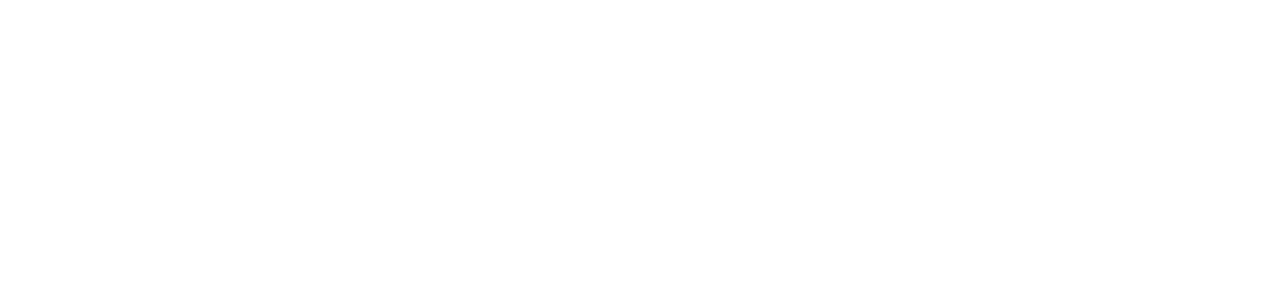
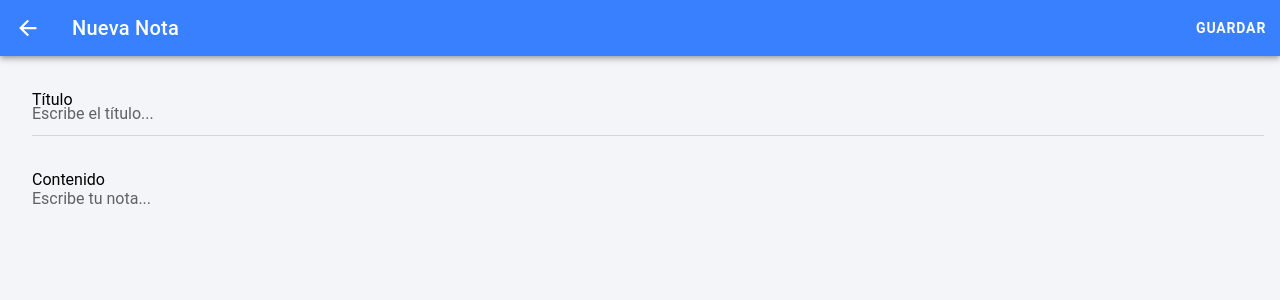
Before and after one commit to ElbisVallejos/Ionic, a React (Vite) app: page /create in a window 1280 px wide. Shown: the top 300 px of the page. Built offline with nearby package versions, Linux system fonts and the light colour scheme.

Commit message:
app lista para iOS

```diff
--- a/src/App.tsx
+++ b/src/App.tsx
@@ -1,37 +1,9 @@
-import { Redirect, Route } from 'react-router-dom';
+import React from 'react';
 import { IonApp, IonRouterOutlet, setupIonicReact } from '@ionic/react';
 import { IonReactRouter } from '@ionic/react-router';
-import Home from './pages/Home';
-
-/* Core CSS required for Ionic components to work properly */
-import '@ionic/react/css/core.css';
-
-/* Basic CSS for apps built with Ionic */
-import '@ionic/react/css/normalize.css';
-import '@ionic/react/css/structure.css';
-import '@ionic/react/css/typography.css';
-
-/* Optional CSS utils that can be commented out */
-import '@ionic/react/css/padding.css';
-import '@ionic/react/css/float-elements.css';
-import '@ionic/react/css/text-alignment.css';
-import '@ionic/react/css/text-transformation.css';
-import '@ionic/react/css/flex-utils.css';
-import '@ionic/react/css/display.css';
-
-/**
- * Ionic Dark Mode
- * -----------------------------------------------------
- * For more info, please see:
- * https://ionicframework.com/docs/theming/dark-mode
- */
-
-/* import '@ionic/react/css/palettes/dark.always.css'; */
-/* import '@ionic/react/css/palettes/dark.class.css'; */
-import '@ionic/react/css/palettes/dark.system.css';
-
-/* Theme variables */
-import './theme/variables.css';
+import { Redirect, Route } from 'react-router-dom';
+import Notes from './pages/Notes';           // ← sin subcarpeta
+import CreateNote from './pages/CreateNote'; // ← sin subcarpeta
 
 setupIonicReact();
 
@@ -39,12 +11,9 @@
   <IonApp>
     <IonReactRouter>
       <IonRouterOutlet>
-        <Route exact path="/home">
-          <Home />
-        </Route>
-        <Route exact path="/">
-          <Redirect to="/home" />
-        </Route>
+        <Route path="/notes" component={Notes} exact />
+        <Route path="/create" component={CreateNote} exact />
+        <Redirect exact from="/" to="/notes" />
       </IonRouterOutlet>
     </IonReactRouter>
   </IonApp>
--- /dev/null
+++ b/src/pages/CreateNote.tsx
@@ -0,0 +1,80 @@
+import React, { useState } from 'react';
+import {
+  IonPage, IonHeader, IonToolbar, IonTitle,
+  IonContent, IonButton, IonInput, IonTextarea,
+  IonItem, IonLabel, IonButtons, IonBackButton,
+  IonToast
+} from '@ionic/react';
+import { useHistory } from 'react-router-dom';
+
+const CreateNote: React.FC = () => {
+  const [title, setTitle] = useState('');
+  const [content, setContent] = useState('');
+  const [showToast, setShowToast] = useState(false);
+  const history = useHistory();
+
+  const handleSave = () => {
+    if (!title.trim()) {
+      setShowToast(true);
+      return;
+    }
+    const notes = JSON.parse(localStorage.getItem('mis_notas') || '[]');
+    const newNote = {
+      id: Date.now().toString(),
+      title,
+      content,
+      date: new Date().toLocaleDateString('es-PA')
+    };
+    localStorage.setItem('mis_notas', JSON.stringify([newNote, ...notes]));
+    history.push('/notes');
+  };
+
+  return (
+    <IonPage>
+      <IonHeader>
+        <IonToolbar>
+          <IonButtons slot="start">
+            <IonBackButton defaultHref="/notes" />
+          </IonButtons>
+          <IonTitle>Nueva Nota</IonTitle>
+          <IonButtons slot="end">
+            <IonButton strong onClick={handleSave}>
+              Guardar
+            </IonButton>
+          </IonButtons>
+        </IonToolbar>
+      </IonHeader>
+
+      <IonContent className="ion-padding">
+        <IonItem>
+          <IonLabel position="floating">Título</IonLabel>
+          <IonInput
+            value={title}
+            onIonChange={e => setTitle(e.detail.value!)}
+            placeholder="Escribe el título..."
+          />
+        </IonItem>
+
+        <IonItem style={{ marginTop: '1rem' }}>
+          <IonLabel position="floating">Contenido</IonLabel>
+          <IonTextarea
+            value={content}
+            onIonChange={e => setContent(e.detail.value!)}
+            placeholder="Escribe tu nota..."
+            rows={8}
+          />
+        </IonItem>
+      </IonContent>
+
+      <IonToast
+        isOpen={showToast}
+        onDidDismiss={() => setShowToast(false)}
+        message="El título es obligatorio"
+        duration={2000}
+        color="danger"
+      />
+    </IonPage>
+  );
+};
+
+export default CreateNote;
--- /dev/null
+++ b/src/pages/Notes.tsx
@@ -0,0 +1,76 @@
+import React from 'react';
+import {
+  IonPage, IonHeader, IonToolbar, IonTitle,
+  IonContent, IonList, IonItem, IonLabel,
+  IonItemSliding, IonItemOptions, IonItemOption,
+  IonIcon, IonFab, IonFabButton, IonText, IonNote
+} from '@ionic/react';
+import { add, trash } from 'ionicons/icons';
+
+interface Note {
+  id: string;
+  title: string;
+  content: string;
+  date: string;
+}
+
+const Notes: React.FC = () => {
+  const [notes, setNotes] = React.useState<Note[]>(() => {
+    const saved = localStorage.getItem('mis_notas');
+    return saved ? JSON.parse(saved) : [];
+  });
+
+  const deleteNote = (id: string) => {
+    const updated = notes.filter(n => n.id !== id);
+    setNotes(updated);
+    localStorage.setItem('mis_notas', JSON.stringify(updated));
+  };
+
+  return (
+    <IonPage>
+      <IonHeader>
+        <IonToolbar>
+          <IonTitle>Mis Notas</IonTitle>
+        </IonToolbar>
+      </IonHeader>
+
+      <IonContent>
+        {notes.length === 0 ? (
+          <div style={{ textAlign: 'center', marginTop: '3rem' }}>
+            <IonText color="medium">
+              <p>No tienes notas aún.</p>
+              <p>Toca el botón + para crear una.</p>
+            </IonText>
+          </div>
+        ) : (
+          <IonList>
+            {notes.map(note => (
+              <IonItemSliding key={note.id}>
+                <IonItem>
+                  <IonLabel>
+                    <h2>{note.title}</h2>
+                    <p>{note.content}</p>
+                    <IonNote>{note.date}</IonNote>
+                  </IonLabel>
+                </IonItem>
+                <IonItemOptions side="end">
+                  <IonItemOption color="danger" onClick={() => deleteNote(note.id)}>
+                    <IonIcon slot="icon-only" icon={trash} />
+                  </IonItemOption>
+                </IonItemOptions>
+              </IonItemSliding>
+            ))}
+          </IonList>
+        )}
+
+        <IonFab vertical="bottom" horizontal="end" slot="fixed">
+          <IonFabButton routerLink="/create">
+            <IonIcon icon={add} />
+          </IonFabButton>
+        </IonFab>
+      </IonContent>
+    </IonPage>
+  );
+};
+
+export default Notes;
--- a/src/theme/variables.css
+++ b/src/theme/variables.css
@@ -1,2 +1,12 @@
 /* For information on how to create your own theme, please refer to:
 http://ionicframework.com/docs/theming/ */
+:root {
+  --ion-color-primary: #3880ff;
+  --ion-color-primary-rgb: 56, 128, 255;
+  --ion-color-primary-contrast: #ffffff;
+  --ion-color-primary-shade: #3171e0;
+  --ion-color-primary-tint: #4c8dff;
+  --ion-background-color: #f4f5f8;
+  --ion-toolbar-background: #3880ff;
+  --ion-toolbar-color: #ffffff;
+}
```
Also changed, not shown: src/main.tsx (+15 -0 lines).
